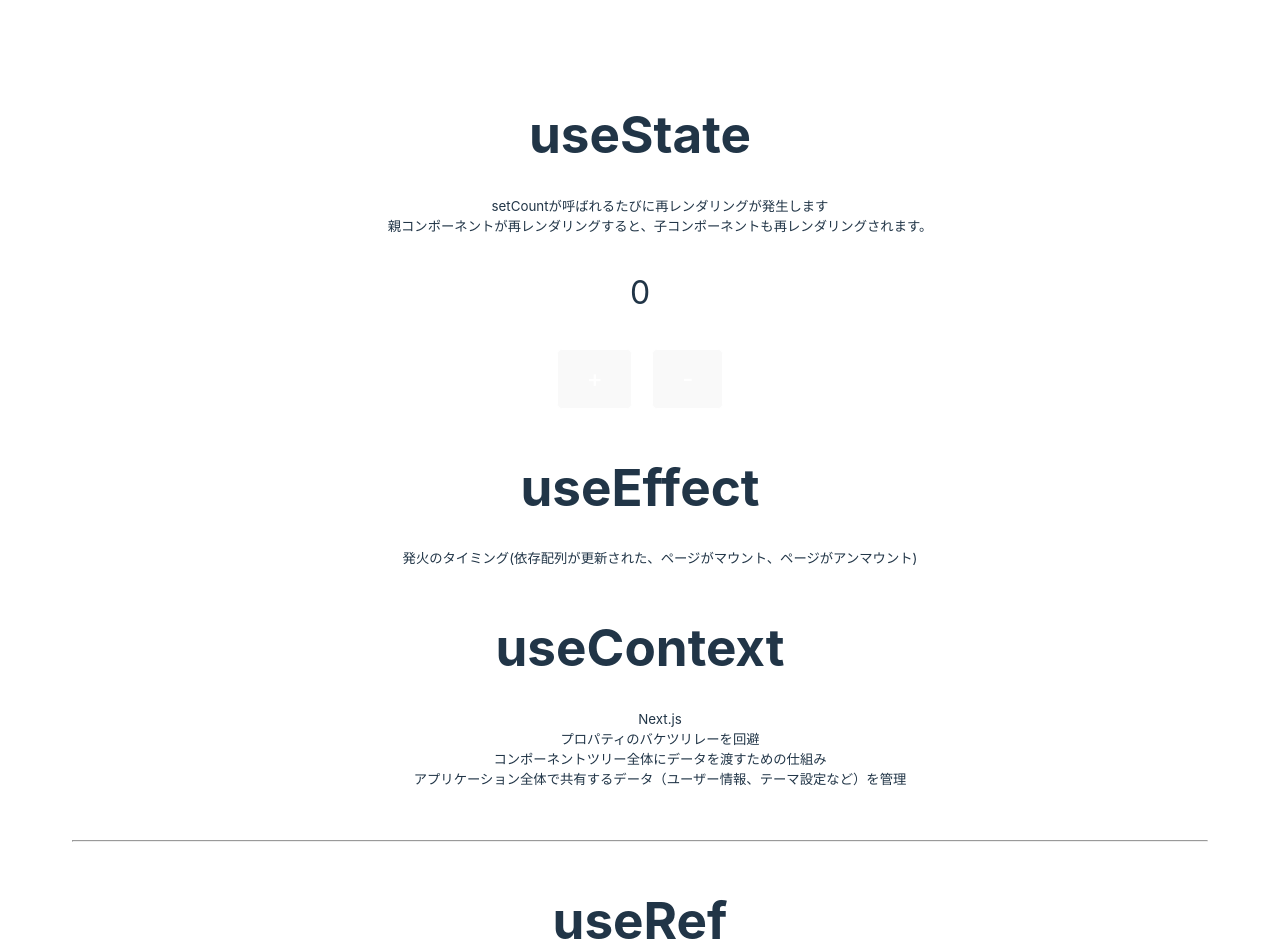
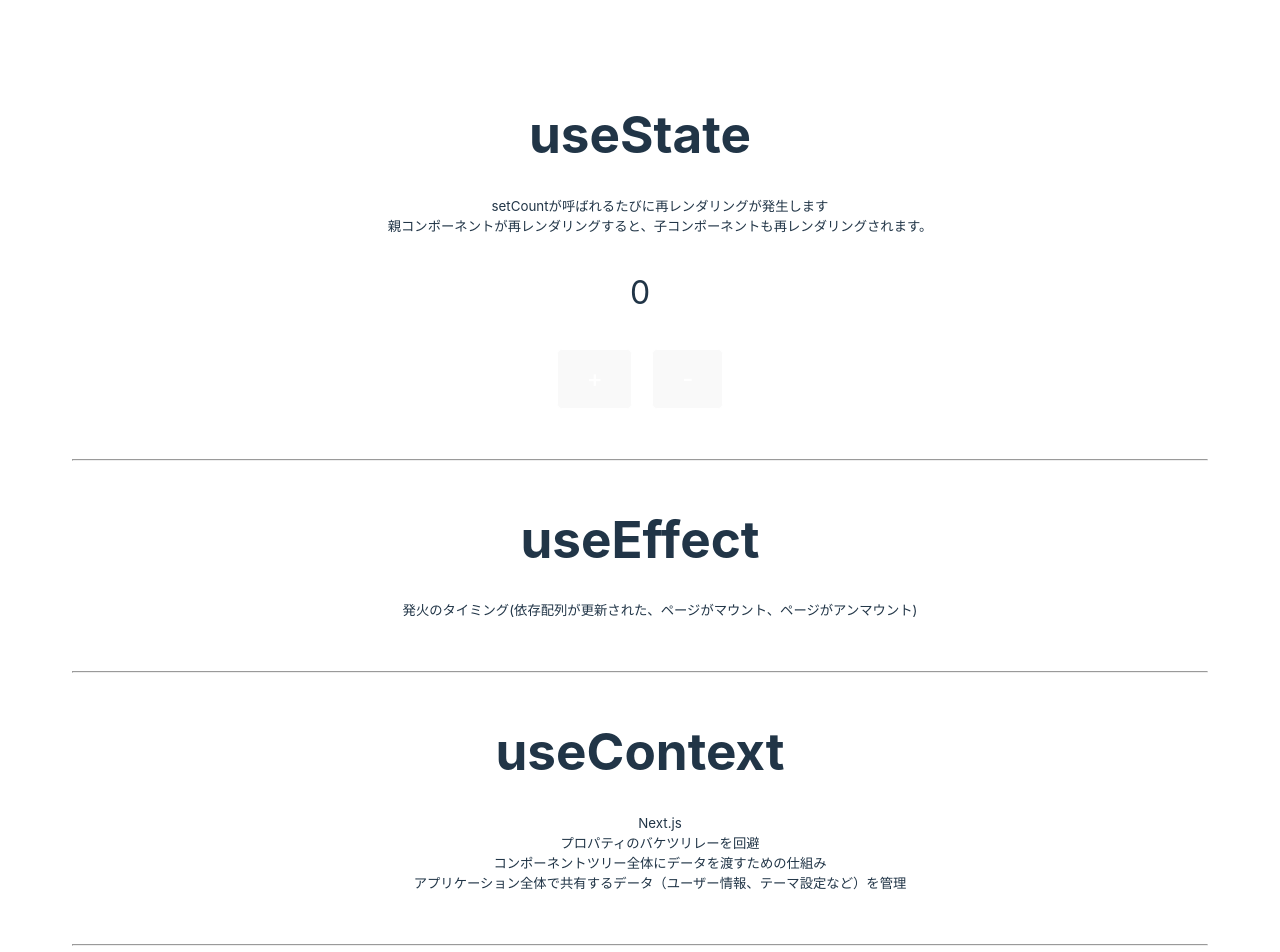
Before and after one commit to OBookBook/react-typescript-hooks-demo, a React (Vite) app: page / in a window 1280 px wide. Shown: the top 952 px of the page. Built offline with nearby package versions, Linux system fonts and the light colour scheme.

Commit message:
refact useContext component

```diff
--- a/src/App.tsx
+++ b/src/App.tsx
@@ -1,8 +1,8 @@
 import "./App.css";
 import SomeChild from "./components/SomeChild";
+import UseContext from "./components/UseContext";
 import UseEffect from "./components/UseEffect";
 import UseState from "./components/useState";
-import { NaobeContext } from "./main";
 import {
   useContext,
   useReducer,
@@ -13,8 +13,6 @@ import {
 } from "react";
 
 function App() {
-  const naobeInfo = useContext(NaobeContext);
-
   const ref = useRef<HTMLInputElement>(null);
   const handleRef = () => console.log(ref.current?.value);
 
@@ -56,21 +54,8 @@ function App() {
     <div id="root">
       <UseState />
       <UseEffect />
+      <UseContext />
 
-      <div className="mt-50">
-        <h1>useContext</h1>
-        <small>
-          <ul>
-            <li>{naobeInfo.name}</li>
-            <li>プロパティのバケツリレーを回避</li>
-            <li>コンポーネントツリー全体にデータを渡すための仕組み</li>
-            <li>
-              アプリケーション全体で共有するデータ（ユーザー情報、テーマ設定など）を管理
-            </li>
-          </ul>
-        </small>
-      </div>
-      <hr />
       <div className="mt-50">
         <h1>useRef</h1>
         <small>
--- /dev/null
+++ b/src/components/UseContext.tsx
@@ -0,0 +1,25 @@
+import { useContext } from "react";
+import { NaobeContext } from "../main";
+
+const UseContext = () => {
+  const naobeInfo = useContext(NaobeContext);
+
+  return (
+    <div className="mt-50">
+      <h1>useContext</h1>
+      <small>
+        <ul>
+          <li>{naobeInfo.name}</li>
+          <li>プロパティのバケツリレーを回避</li>
+          <li>コンポーネントツリー全体にデータを渡すための仕組み</li>
+          <li>
+            アプリケーション全体で共有するデータ（ユーザー情報、テーマ設定など）を管理
+          </li>
+        </ul>
+      </small>
+      <hr />
+    </div>
+  );
+};
+
+export default UseContext;
--- a/src/components/UseEffect.tsx
+++ b/src/components/UseEffect.tsx
@@ -17,6 +17,7 @@ const UseEffect = () => {
           </li>
         </ul>
       </small>
+      <hr />
     </div>
   );
 };
--- a/src/components/UseState.tsx
+++ b/src/components/UseState.tsx
@@ -16,6 +16,7 @@ const UseState = () => {
       <p>{count}</p>
       <button onClick={() => setCount(count + 1)}>+</button>
       <button onClick={() => setCount(count - 1)}>-</button>
+      <hr />
     </>
   );
 };
```
